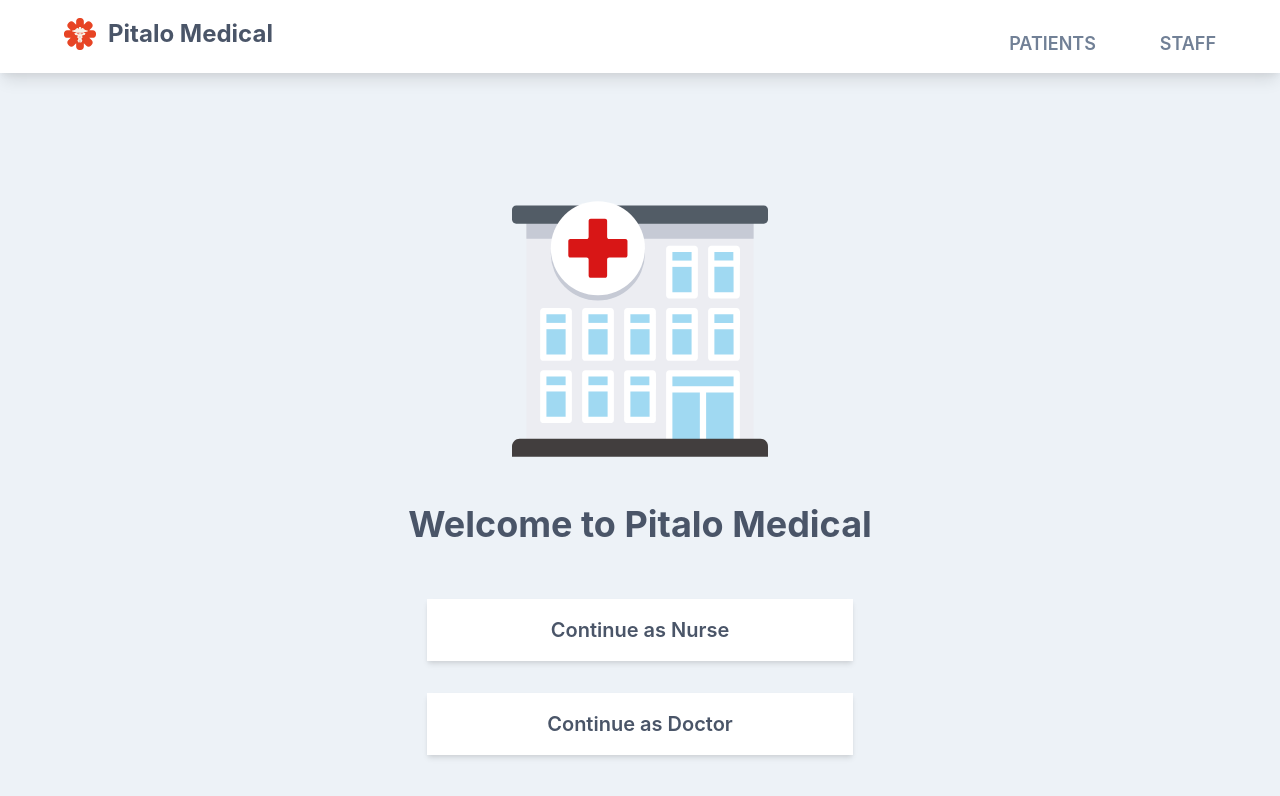
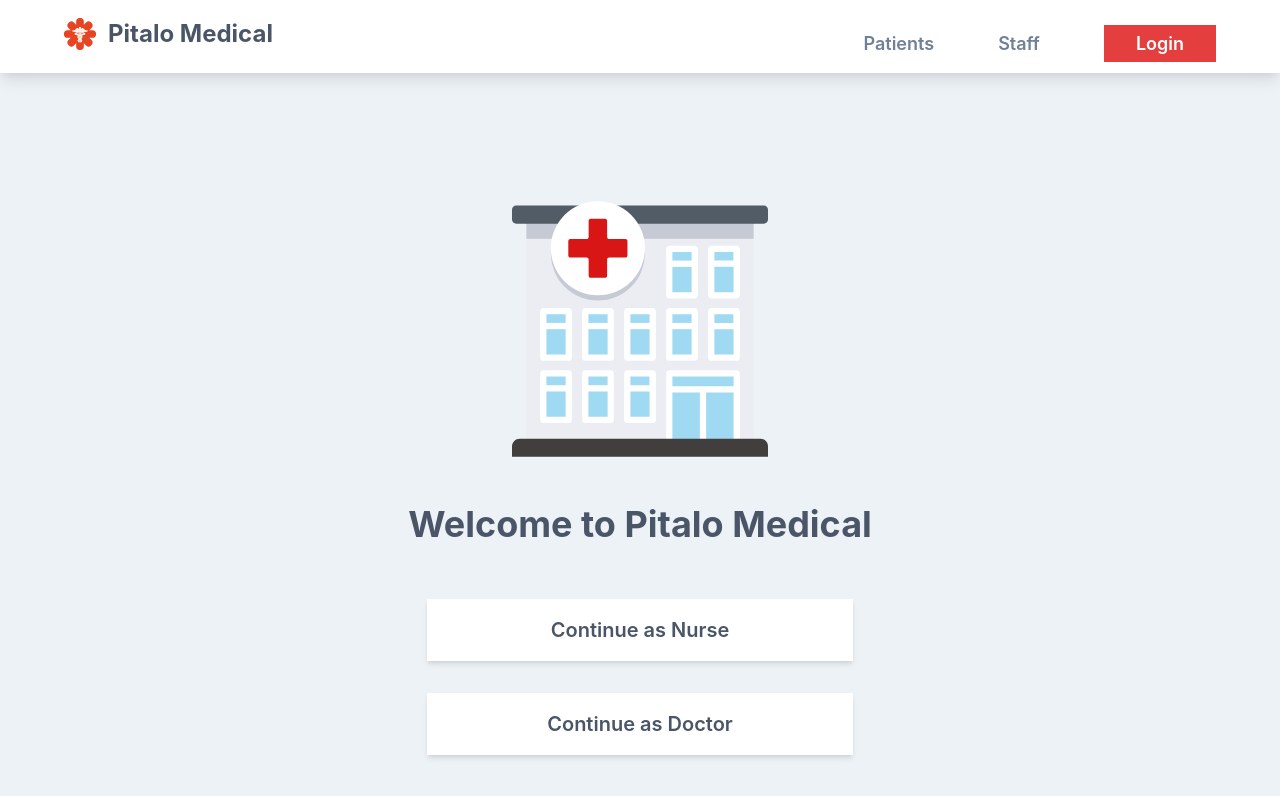
Before and after one commit to mustaphaattah/Pitalo-Medical, a React (Create React App) app in the folder frontend/: page /login in a window 1280 px wide. Shown: the top 796 px of the page. Built offline with nearby package versions, Linux system fonts and the light colour scheme.

Commit message:
Added faux-pas authorization

```diff
--- a/frontend/public/index.html
+++ b/frontend/public/index.html
@@ -2,7 +2,6 @@
 <html lang="en">
   <head>
     <meta charset="utf-8" />
-    <link rel="shortcut icon" href="%PUBLIC_URL%/favicon.ico" />
     <meta name="viewport" content="width=device-width, initial-scale=1" />
     <meta name="theme-color" content="#000000" />
     <!--
@@ -10,6 +9,7 @@
       user's mobile device or desktop. See https://developers.google.com/web/fundamentals/web-app-manifest/
     -->
     <link rel="manifest" href="%PUBLIC_URL%/manifest.json" />
+    <link rel="shortcut icon" href="%PUBLIC_URL%/medicine.ico">
     <!--
       Notice the use of %PUBLIC_URL% in the tags above.
       It will be replaced with the URL of the `public` folder during the build.
--- a/frontend/src/App.js
+++ b/frontend/src/App.js
@@ -8,6 +8,7 @@ import Home from './components/Home';
 import Login from './components/Login';
 import NurseLogin from './components/NurseLogin';
 import DoctorLogin from './components/Doctor/DoctorLogin';
+import DoctorVisitation from './components/Doctor/DoctorVisitation';
 import Patients from './components/Patient/Patients';
 import PatientDetail from './components/Patient/PatientDetail';
 import Staff from './components/Staff/Staff';
@@ -26,6 +27,8 @@ const App = () => (
       <Route exact path="/login" component={Login} />
       <Route path="/login/nurses" component={NurseLogin} />
       <Route path="/login/doctors" component={DoctorLogin} />
+
+      <Route path="/doctor/:id/visitations" component={DoctorVisitation} />
     </div>
   </Router>
 );
--- a/frontend/src/actions/index.js
+++ b/frontend/src/actions/index.js
@@ -2,11 +2,13 @@ import axios from 'axios';
 import {
   FETCH_PATIENTS,
   FETCH_PATIENT,
-  FETCH_PATIENT_VISITATIONS,
+  FETCH_VISITATIONS,
   FETCH_NURSES,
   FETCH_NURSE,
   FETCH_DOCTOR,
-  FETCH_DOCTORS
+  FETCH_DOCTORS,
+  LOGIN,
+  LOGOUT
 } from './types';
 
 
@@ -27,7 +29,7 @@ export const getPatient = (id, history) => async (dispatch) => {
 
 export const getPatientVisitations = (id) => async (dispatch) => {
   const res = await axios.get(`/api/patients/${id}/visitations`);
-  dispatch({ type: FETCH_PATIENT_VISITATIONS, payload: res.data });
+  dispatch({ type: FETCH_VISITATIONS, payload: res.data });
 }
 
 export const getNurses = () => async (dispatch) => {
@@ -57,3 +59,11 @@ export const getDoctor = (id, history) => async (dispatch) => {
     history.push('/error');
   }
 }
+
+export const login = () => (dispatch) => {
+  dispatch({ type: LOGIN, payload: true });
+}
+
+export const logout = () => (dispatch) => {
+  dispatch({ type: LOGOUT, payload: false });
+}
--- a/frontend/src/actions/types.js
+++ b/frontend/src/actions/types.js
@@ -7,6 +7,7 @@ export const FETCH_DOCTOR = "fetch-doctor";
 export const FETCH_NURSES = "fetch-nurses";
 export const FETCH_NURSE = "fetch-nurse";
 
-export const FETCH_PATIENT_VISITATIONS = "fetch-patient-visitations";
-export const FETCH_NURSE_VISITATIONS = "fetch-nurse-visitations";
-export const FETCH_DOCTOR_VISITATIONS = "fetch-doctor-visitations";
+export const FETCH_VISITATIONS = "fetch-visitations";
+
+export const LOGIN = 'login';
+export const LOGOUT = 'logout';
--- a/frontend/src/components/Doctor/DoctorItem.js
+++ b/frontend/src/components/Doctor/DoctorItem.js
@@ -6,7 +6,7 @@ import sprite from '../assets/sprite.svg';
 
 export default function DoctorItem({ doctor }) {
   return (
-    <NavLink to="/" className="flex bg-white w-4/12 mt-6 shadow-md hover:shadow-lg py-4 px-6 m-auto">
+    <NavLink to={`/doctor/${doctor.id}/visitations`} className="flex bg-white w-4/12 mt-6 shadow-md hover:shadow-lg py-4 px-6 m-auto">
       <svg className="h-12 w-12 mr-6">
         <use xlinkHref={`${sprite}#${doctorIcon(doctor.specialty.name)}`} />
       </svg>
--- /dev/null
+++ b/frontend/src/components/Doctor/DoctorVisitation.js
@@ -0,0 +1,21 @@
+import React, { Component } from 'react';
+import { connect } from 'react-redux';
+
+import Header from '../Header';
+
+
+class DoctorVisitation extends Component {
+  render() {
+    return (
+      <div className="">
+        <Header />
+      </div>
+    )
+  }
+}
+
+const mapStateToProps = ({ doctors, visitations }) => ({ doctors, visitations })
+export default connect(
+  mapStateToProps,
+  null
+)(DoctorVisitation);
--- a/frontend/src/components/Header.js
+++ b/frontend/src/components/Header.js
@@ -1,9 +1,11 @@
 import React from 'react';
 import { NavLink } from 'react-router-dom';
+import { connect } from 'react-redux';
+import { login, logout } from '../actions';
 import sprite from "./assets/sprite.svg";
 
 
-export default function Header() {
+function Header(props) {
   return (
     <div className="py-4 px-16 shadow-lg bg-white">
       <nav className="flex justify-between items-baseline">
@@ -15,15 +17,34 @@ export default function Header() {
             Pitalo Medical
           </NavLink>
         </div>
-        <div className="text-lg text-gray-600">
-          <NavLink to="/patients" className="pl-16 uppercase font-semibold">
+        <div className="text-lg text-gray-600 font-semibold">
+          <NavLink to="/patients" className="ml-16 hover:underline">
             Patients
           </NavLink>
-          <NavLink to="/staff" className="pl-16 uppercase font-semibold">
+          <NavLink to="/staff" className="ml-16 hover:underline">
             Staff
           </NavLink>
+          {
+            (props.loggedIn)
+              ? <Link text="Logout" to="/login" func={props.logout} />
+              : <Link text="Login" to="/login" func={props.login} />
+          }
+
         </div>
       </nav>
     </div>
   )
 }
+
+const Link = (props) => (
+  <NavLink to={`${props.to}`} onClick={() => props.func()} className="ml-16 bg-red-600 hover:bg-red-800 text-white px-8 py-2">
+    {props.text}
+  </NavLink>
+);
+
+
+const mapStateToProps = ({ loggedIn }) => ({ loggedIn });
+export default connect(
+  mapStateToProps,
+  { login, logout }
+)(Header);
--- /dev/null
+++ b/frontend/src/reducers/authReducer.js
@@ -0,0 +1,17 @@
+import {
+  LOGIN,
+  LOGOUT
+} from '../actions/types';
+
+export default function (state = null, action) {
+  switch(action.type) {
+    case LOGIN:
+      return action.payload;
+
+    case LOGOUT:
+      return action.payload;
+
+    default:
+      return state;
+  }
+}
--- a/frontend/src/reducers/index.js
+++ b/frontend/src/reducers/index.js
@@ -3,11 +3,13 @@ import patientReducer from './patientReducer';
 import visitationReducer from './visitationReducer';
 import nurseReducer from './nurseReducer';
 import doctorReducer from './doctorReducer';
+import authReducer from './authReducer';
 
 
 export default combineReducers({
   patients: patientReducer,
   visitations: visitationReducer,
   doctors: doctorReducer,
-  nurses: nurseReducer
+  nurses: nurseReducer,
+  loggedIn: authReducer
 });
--- a/frontend/src/reducers/visitationReducer.js
+++ b/frontend/src/reducers/visitationReducer.js
@@ -1,5 +1,5 @@
 import {
-  FETCH_PATIENT_VISITATIONS
+  FETCH_VISITATIONS
 } from '../actions/types';
 
 
@@ -10,7 +10,7 @@ const initialState = {
 
 export default function(state = initialState, action) {
   switch(action.type) {
-    case FETCH_PATIENT_VISITATIONS:
+    case FETCH_VISITATIONS:
       return {
         ...state,
         visitations: action.payload
```
Also changed, not shown: 1 other file (tests, documents, lock files or other folders).
